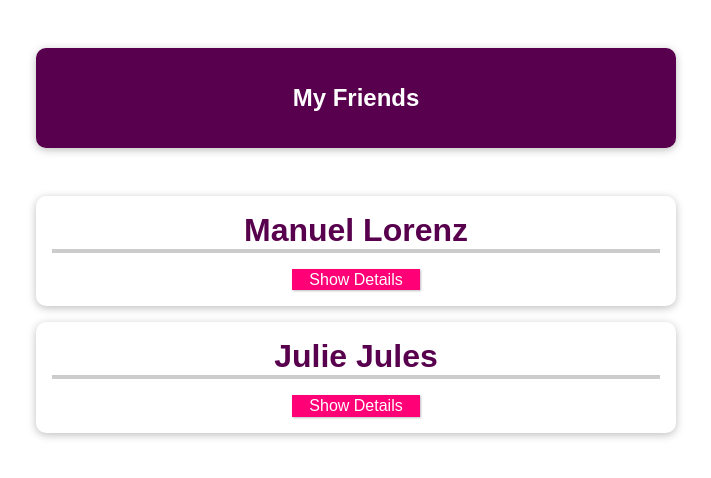
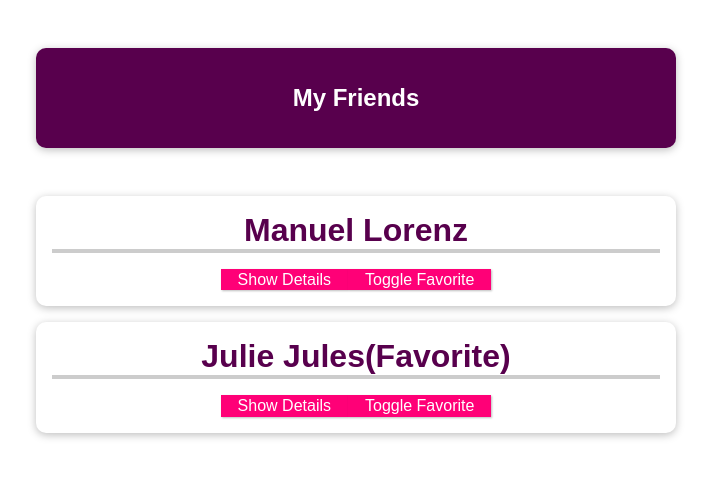
Before and after one commit to vue-exercises/vue-cli-01-a-new-vue-project, a Vue app: page / in a window 1280 px wide. Shown: the top 478 px of the page, without its empty margins (284-995 px from the left). Built offline with nearby package versions, Linux system fonts and the light colour scheme.

Commit message:
emphasizing in unidirectionality of props

```diff
--- a/src/App.vue
+++ b/src/App.vue
@@ -6,11 +6,13 @@
         name="Manuel Lorenz"
         phone-number="0123 45678 90"
         email-address="manuel@localhost.com"
+        is-favorite="0"
       ></friend-contact>
       <friend-contact
         name="Julie Jules"
         phone-number="0123 45678 90"
         email-address="juliel@localhost.com"
+        is-favorite="1"
       ></friend-contact>
     </ul>
   </section>
--- a/src/components/FriendContact.vue
+++ b/src/components/FriendContact.vue
@@ -1,9 +1,12 @@
 <template>
   <li>
-    <h2>{{ name }}</h2>
+    <h2>{{ name }}{{ friendIsFavorite === "1" ? "(Favorite)" : "" }}</h2>
     <button @click="toggleDetails">
       {{ buttonVisible ? "Hide" : "Show" }}
       Details
+    </button>
+    <button @click="toggleFavorite">
+      Toggle Favorite
     </button>
     <ul v-if="detailsAreVisible">
       <li><strong>Phone: </strong>{{ phoneNumber }}}</li>
@@ -14,11 +17,12 @@
 
 <script>
 export default {
-  props: ["name", "phoneNumber", "emailAddress"],
+  props: ["name", "phoneNumber", "emailAddress", "isFavorite"],
   data() {
     return {
       detailsAreVisible: false,
       buttonVisible: false,
+      friendIsFavorite: this.isFavorite,
     }
   },
   methods: {
@@ -26,6 +30,13 @@
       this.detailsAreVisible = !this.detailsAreVisible
       this.buttonVisible = !this.buttonVisible
     },
+    toggleFavorite() {
+      if (this.friendIsFavorite === "1") {
+        this.friendIsFavorite = "0"
+      } else {
+        this.friendIsFavorite = "1"
+      }
+    },
   },
 }
 </script>
```
